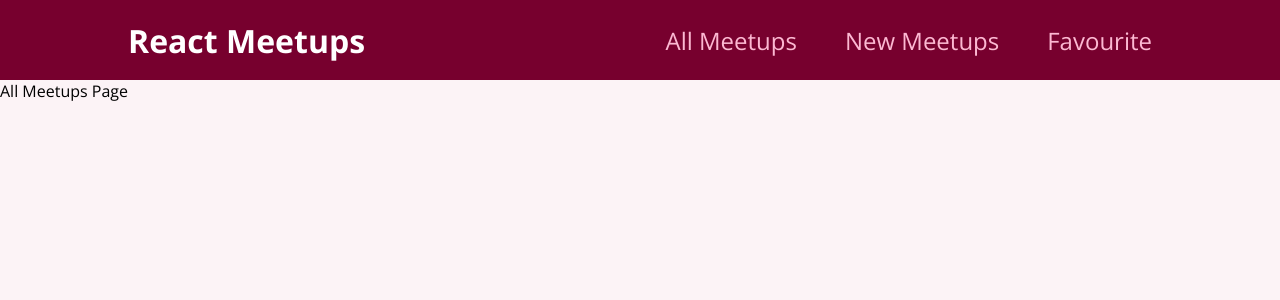
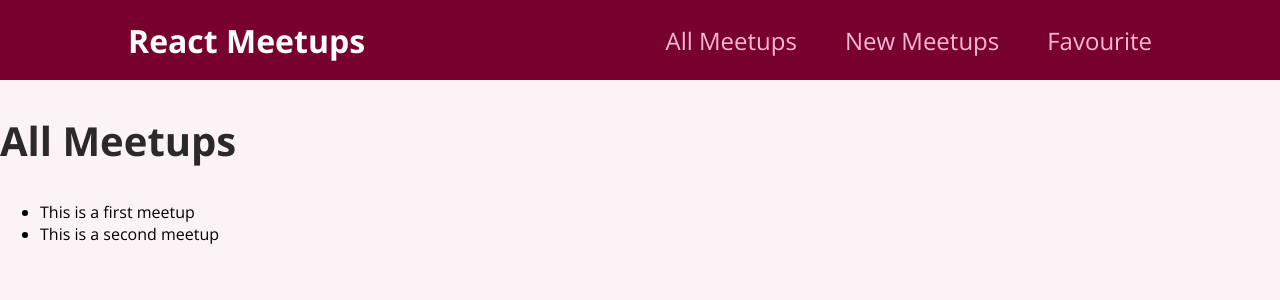
Before and after one commit to dickygiancini/react-learning, a React (Create React App) app: page / in a window 1280 px wide. Shown: the top 300 px of the page. Built offline with nearby package versions, Linux system fonts and the light colour scheme.

Commit message:
dummy data

```diff
--- a/src/pages/AllMeetups.js
+++ b/src/pages/AllMeetups.js
@@ -1,5 +1,35 @@
+const DUMMY_DATA = [
+  {
+    id: "m1",
+    title: "This is a first meetup",
+    image:
+      "https://upload.wikimedia.org/wikipedia/commons/thumb/d/d3/Stadtbild_M%C3%BCnchen.jpg/2560px-Stadtbild_M%C3%BCnchen.jpg",
+    address: "Meetupstreet 5, 12345 Meetup City",
+    description:
+      "This is a first, amazing meetup which you definitely should not miss. It will be a lot of fun!",
+  },
+  {
+    id: "m2",
+    title: "This is a second meetup",
+    image:
+      "https://upload.wikimedia.org/wikipedia/commons/thumb/d/d3/Stadtbild_M%C3%BCnchen.jpg/2560px-Stadtbild_M%C3%BCnchen.jpg",
+    address: "Meetupstreet 5, 12345 Meetup City",
+    description:
+      "This is a first, amazing meetup which you definitely should not miss. It will be a lot of fun!",
+  },
+];
+
 function AllMeetupsPage() {
-    return <div>All Meetups Page</div>;
-  }
+  return (
+    <section>
+      <h1>All Meetups</h1>
+      <ul>
+      {DUMMY_DATA.map((meetup) => {
+        return <li key={meetup.id}>{meetup.title}</li>;
+      })}
+      </ul>
+    </section>
+  );
+}
 
 export default AllMeetupsPage;
```
